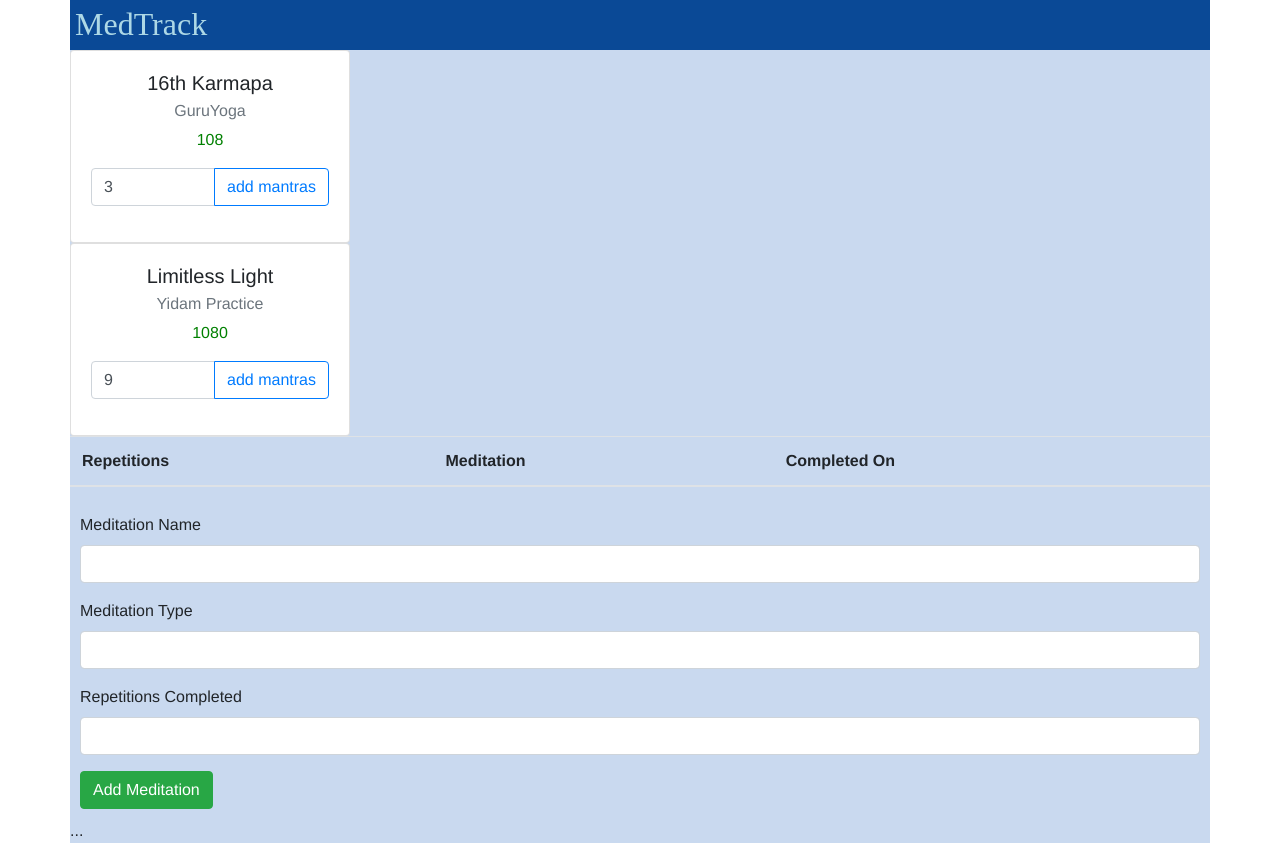
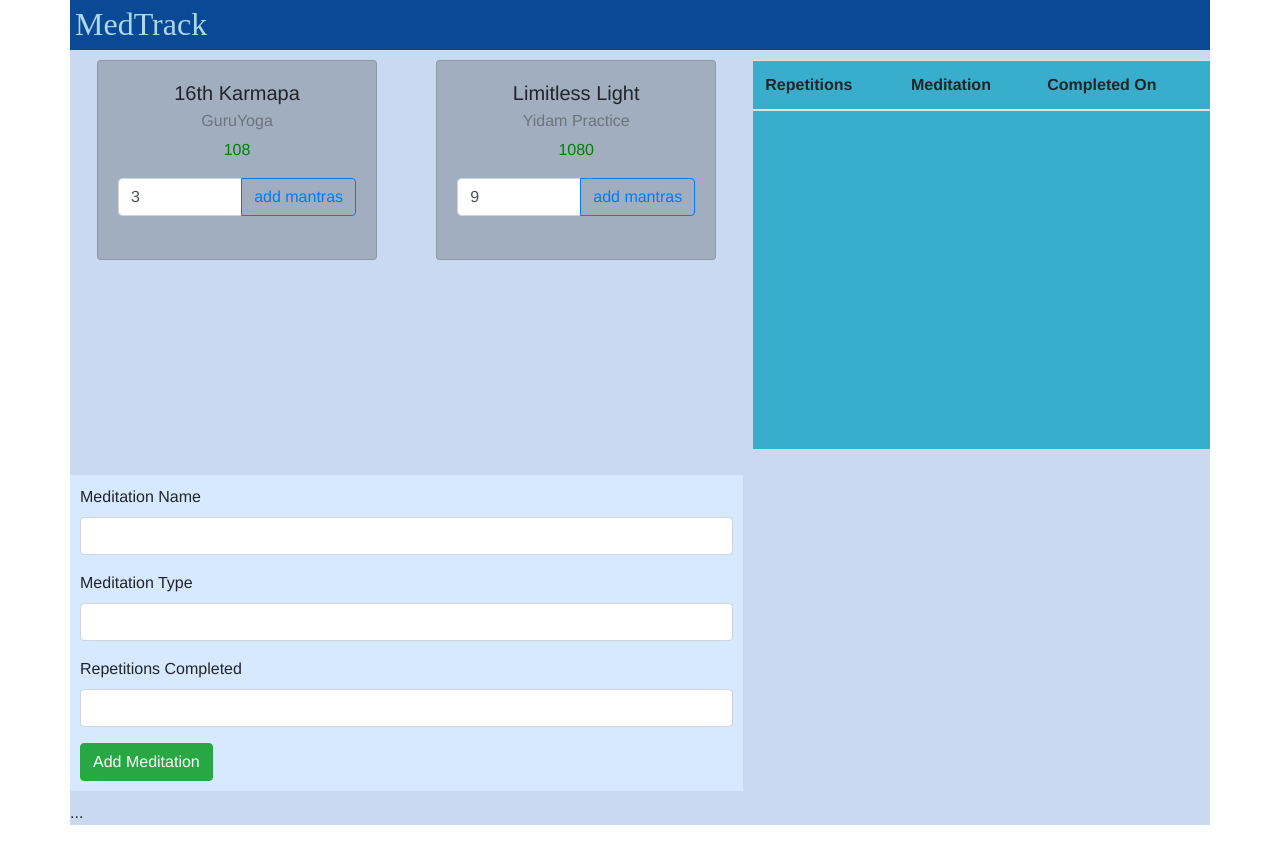
Before and after one commit to Adash/medtrack2, a React (Create React App) app: page / in a window 1280 px wide. Built offline with nearby package versions, Linux system fonts and the light colour scheme.

Commit message:
added colours to the elements backgrounds to see theirs positioning; changed indentation from 4 to 2 in one file

```diff
--- a/src/App.css
+++ b/src/App.css
@@ -15,32 +15,44 @@
 
 .medbox {
   grid-area: medbox;
+  display: grid;
+  grid-template-columns: 1fr 1fr;
+  grid-template-rows: 200px 200px;
+  grid-gap: 5px;
+  justify-items: center;
 }
 
 .medlist {
   grid-area: list;
+  background-color: #38AECC;
 }
 
 .medform {
   grid-area: medform;
   padding: 10px;
+  background-color: #D6E9FF;
 }
 
 .footer {
   grid-area: footer;
 }
 
+.medcard {
+  background-color: #A0AEBF;
+  width: 280px;
+}
+
 .container {
   width: 100%;
   height: 100%;
-
+  display: grid;
   background: #C9D9EF;
   padding: 0px;
   grid-template-areas:
-    "header header header"
-    "medbox list list"
-    "medform . ."
-    "footer footer footer"
+    "header header"
+    "medbox list"
+    "medform . "
+    "footer footer"
   ;
   grid-gap: 10px;
 }
--- a/src/App.js
+++ b/src/App.js
@@ -101,7 +101,6 @@ class App extends Component {
           handleNewValueChange= {this.handleNewValueChange}
         />
         <DisplayHistory
-          className="medlist"
           history={ history }
           removeLine={ this.removeHistoryItem }
           test={this.handleFormSubmit}
--- a/src/DisplayHistory.js
+++ b/src/DisplayHistory.js
@@ -24,8 +24,7 @@ class DisplayHistory extends Component {
     });
 
     return (
-            <div>
-                <table className='table' >
+      <table className='table medlist' >
         <thead>
           <tr>
             <th scope='col'>Repetitions</th>
@@ -35,7 +34,6 @@ class DisplayHistory extends Component {
       </thead>
       <tbody>{ history }</tbody>
       </table>
-            </div>
     )
   }
 }
--- a/src/MeditationTrackerBox.js
+++ b/src/MeditationTrackerBox.js
@@ -31,8 +31,8 @@ class MeditationTrackerBox extends Component {
         return (
           <div
             key={key}
-            className='card-body text-center card'
-            style={{width: 280}}>
+            className='card-body text-center card medcard'
+          >
             <h5 className='card-title'>
               { thisMed.meditationName } </h5>
             <h6 className='card-subtitle mb-2 text-muted'>
```
Lines whose indentation alone changed are shown as unchanged.
